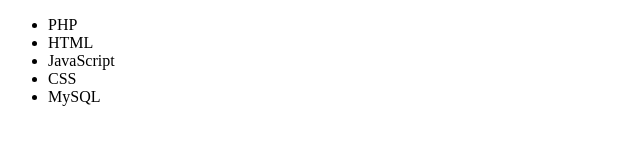
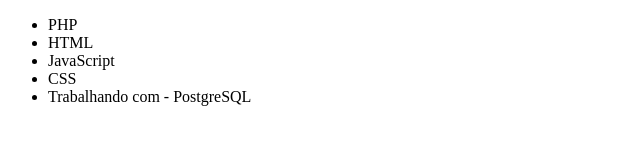
Before and after one commit to guilherme637/Lista-de-curso-git, a plain HTML site: page index.html in a window 1280 px wide. Shown: the whole page, without its empty margins (0-640 px from the left). Drawn offline with Linux system fonts and the light colour scheme.

Commit message:
Alterando o ultimo curso, para postrgreSQL

```diff
--- a/index.html
+++ b/index.html
@@ -10,7 +10,7 @@
         <li>HTML</li>
         <li>JavaScript</li>
         <li>CSS</li>
-        <li>MySQL</li>
+        <li>Trabalhando com - PostgreSQL</li>
     </ul>
 </body>
 </html>
```
